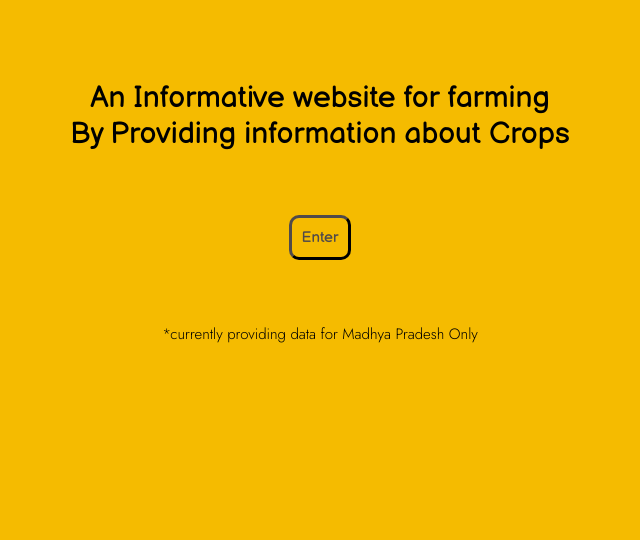
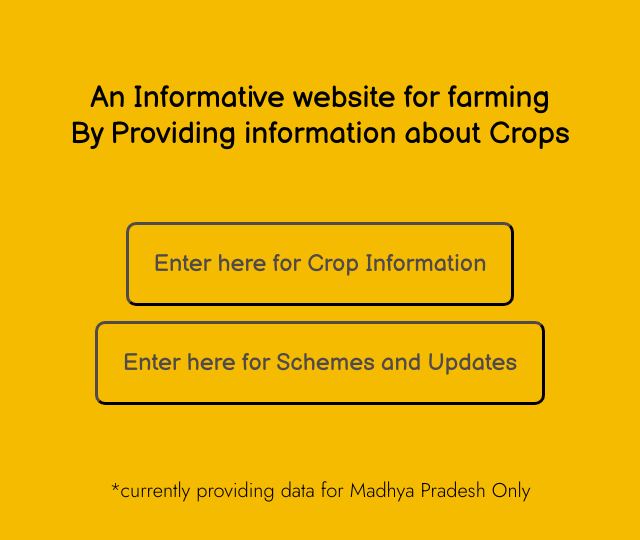
Before and after one commit to pradhuman1/Drashya, a plain HTML site: page landingPage.html in a window 1280 px wide. Shown: the part 228-768 px from the top of the page, without its empty margins (320-960 px from the left). Drawn offline with Linux system fonts and the light colour scheme.

Commit message:
Scheme Page added

```diff
--- a/landingPage.html
+++ b/landingPage.html
@@ -20,7 +20,14 @@
     <div>
         <a href="index.html">
             <button class="book">
-                Enter
+                Enter here for Crop Information
+            </button>
+        </a>
+    </div>
+    <div>
+        <a href="Scheme.html">
+            <button class="book">
+                Enter here for Schemes and Updates
             </button>
         </a>
     </div>
--- a/styles/landingPage.css
+++ b/styles/landingPage.css
@@ -24,19 +24,20 @@ html{
 
 }
 .service{
-    font-size: 15px;
+    font-size: 20px;
     margin-top: 5%;
     font-family: 'Jost', sans-serif;
 
 }
 .book{
     background-color: transparent;
+    margin: 7.5px;
     border-color: #504a4a;
-    padding: 10px;
+    padding: 25px;
     border-width: 3px;
     color: #504a4a;
     font-family: 'Balsamiq Sans', cursive;
-    font-size: 15px;
+    font-size: 23.5px;
     border-radius: 10px;
 
 }
--- a/styles/search.css
+++ b/styles/search.css
@@ -35,7 +35,7 @@ html{
     height: 250px;
     margin-left: 15%;
     margin-bottom: 2%;
-    border-radius: 10px;
+    border-radius: 20px;
 }
 .cards{
     height: 65vh;
@@ -131,7 +131,7 @@ html{
     font-family: 'Oswald', sans-serif;
 }
 .infoCrop{
-  margin: 7.5px;
+margin: 7.5px;
 padding: 7.5px 0;
 background-color: #98f0f5;
 height: 310px;
```
Also changed, not shown: Scheme.html (added, +22 -0 lines).
